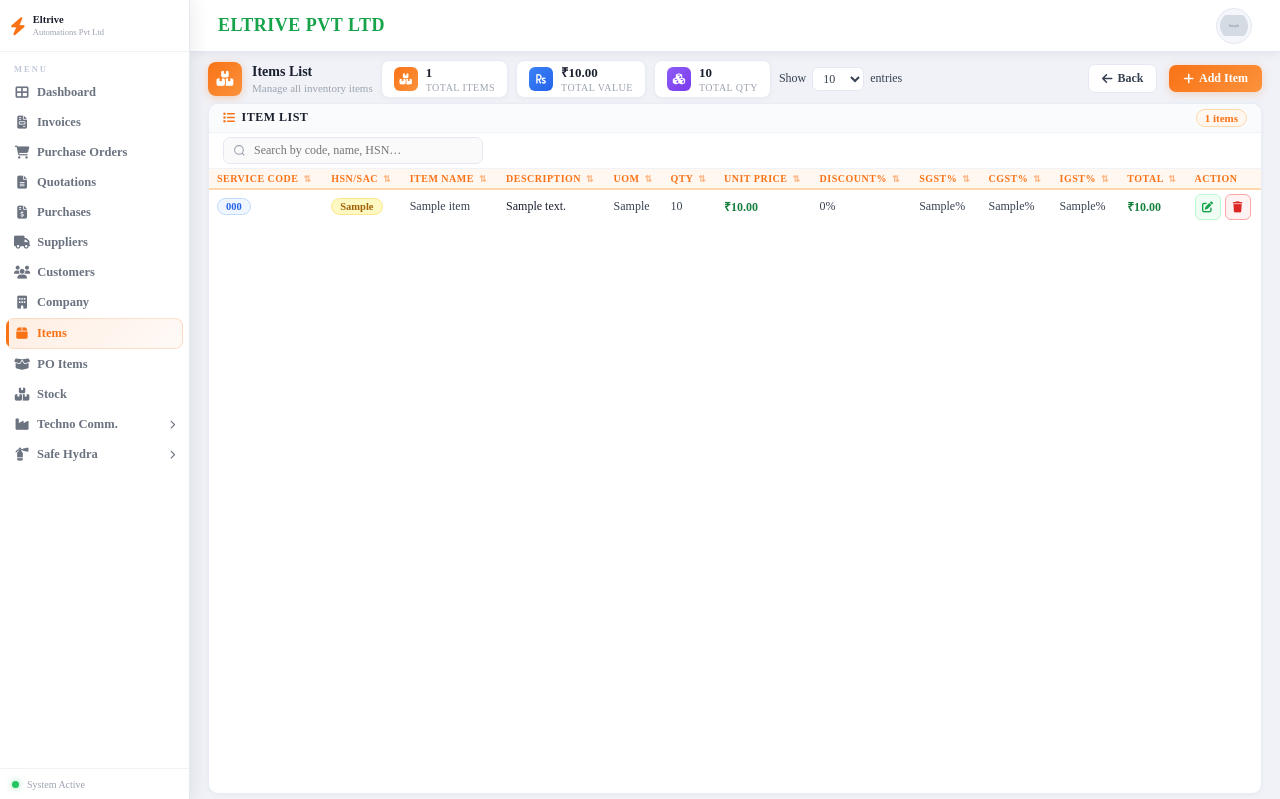
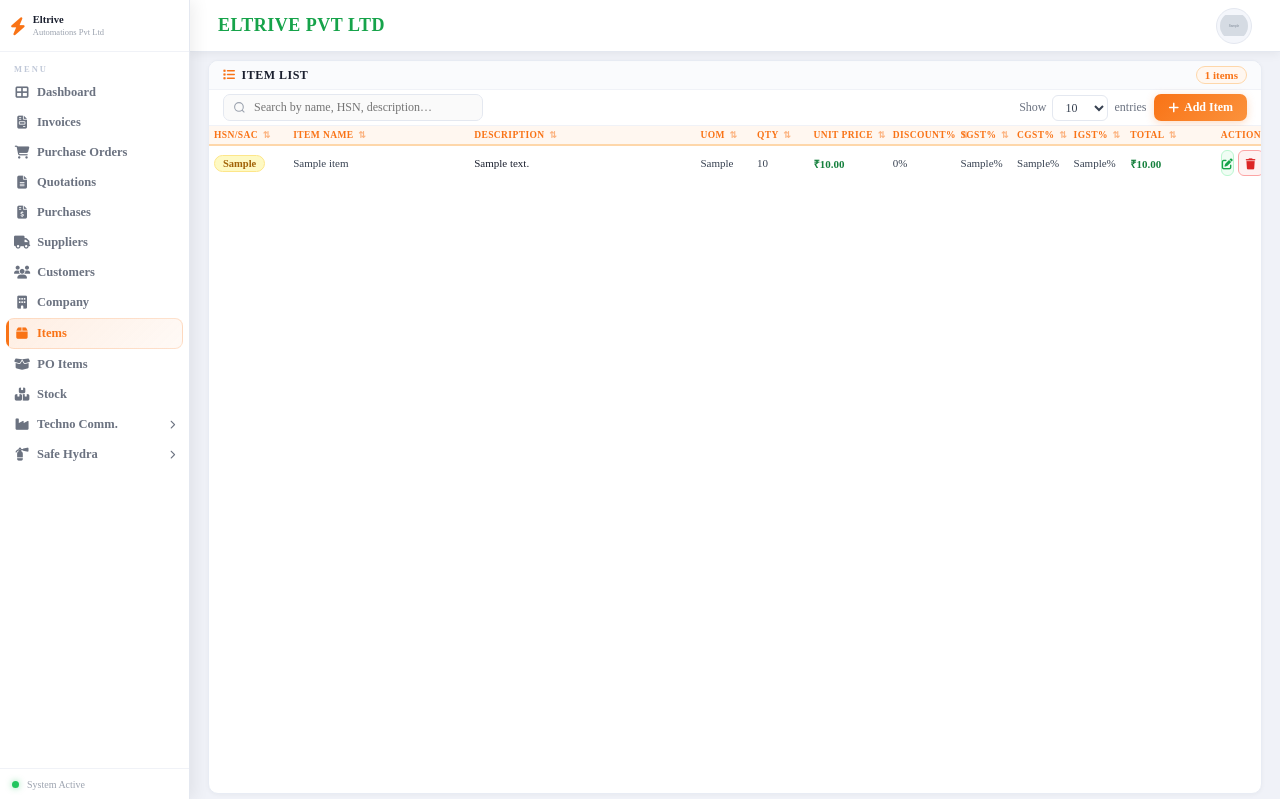
Before and after one commit to ELTRIVE/invoice, a PHP site: page /items_list.php in a window 1280 px wide. Shown: the top 799 px of the page. Run offline with PHP 8.4, Linux system fonts and the light colour scheme; tables that the repository leaves empty or names only in its code hold one stand-in row (values such as "Sample post"); grey boxes marked "Sample" are stand-in pictures.

Commit message:
Enhance PO items page with live search functionality and improve table layout for better usability

```diff
--- a/items_list.php
+++ b/items_list.php
@@ -10,17 +10,26 @@ if ($_SERVER['REQUEST_METHOD'] === 'POST' && isset($_POST['delete_id'])) {
 }
 
 // Pagination
+$_q = trim((string)($_GET['q'] ?? ''));
 $_perPageRaw = isset($_GET['per_page']) ? (int)$_GET['per_page'] : 10;
 $perPage = in_array($_perPageRaw, [10,25,50,100]) ? $_perPageRaw : 10;
 $page = max(1, (int)($_GET['page'] ?? 1));
-$totalItems = (int)$pdo->query("SELECT COUNT(*) FROM items")->fetchColumn();
+$where = '';
+$params = [];
+if ($_q !== '') {
+    $where = "WHERE hsn_sac LIKE :q OR item_name LIKE :q OR material_description LIKE :q OR uom LIKE :q";
+    $params[':q'] = '%' . $_q . '%';
+}
+$countStmt = $pdo->prepare("SELECT COUNT(*) FROM items $where");
+$countStmt->execute($params);
+$totalItems = (int)$countStmt->fetchColumn();
 $totalPages = max(1, ceil($totalItems / $perPage));
 $page = min($page, $totalPages);
 $offset = ($page - 1) * $perPage;
 
 // Fetch paginated items
-$stmt = $pdo->prepare("SELECT * FROM items ORDER BY id DESC LIMIT $perPage OFFSET $offset");
-$stmt->execute();
+$stmt = $pdo->prepare("SELECT * FROM items $where ORDER BY id DESC LIMIT $perPage OFFSET $offset");
+$stmt->execute($params);
 $items = $stmt->fetchAll(PDO::FETCH_ASSOC);
 
 // All items for summary totals
@@ -39,25 +48,8 @@ $allItems = $pdo->query("SELECT total, qty FROM items")->fetchAll(PDO::FETCH_ASS
 body{font-family:'Segoe UI',system-ui,sans-serif;background:#f0f2f8;color:#1a1f2e;font-size:13px;}
 .content{margin-left:220px;padding:58px 18px 6px 18px;min-height:100vh;display:flex;flex-direction:column;background:#f0f2f8}
 
-/* PAGE HEADER */
-.page-header{display:flex;align-items:center;justify-content:space-between;margin-bottom:5px}
-.page-header-left{display:flex;align-items:center;gap:10px}
-.page-icon{width:34px;height:34px;background:linear-gradient(135deg,#f97316,#fb923c);border-radius:8px;display:flex;align-items:center;justify-content:center;color:#fff;font-size:15px;box-shadow:0 2px 8px rgba(249,115,22,.3);flex-shrink:0}
-.page-title{font-size:14px;font-weight:800;color:#1a1f2e;line-height:1.2}
-.page-sub{font-size:11px;color:#9ca3af;margin-top:1px}
-
-/* BUTTONS */
 .btn-add{display:inline-flex;align-items:center;gap:5px;padding:6px 14px;background:linear-gradient(135deg,#f97316,#fb923c);color:#fff;border:none;border-radius:7px;font-size:12px;font-weight:700;text-decoration:none;cursor:pointer;transition:all .2s;box-shadow:0 2px 8px rgba(249,115,22,.25)}
 .btn-add:hover{transform:translateY(-1px);box-shadow:0 4px 14px rgba(249,115,22,.35)}
-.btn-back{display:inline-flex;align-items:center;gap:5px;padding:6px 13px;background:#fff;border:1.5px solid #e4e8f0;border-radius:7px;font-size:12px;font-weight:600;color:#374151;text-decoration:none;transition:all .2s;margin-right:6px}
-.btn-back:hover{border-color:#f97316;color:#f97316;background:#fff7f0}
-
-/* SUMMARY CARDS */
-.summary-row{display:flex;align-items:center;gap:8px;margin-bottom:5px;flex-wrap:nowrap}
-.summary-card{background:#fff;border-radius:8px;border:1px solid #e8ecf4;padding:4px 12px;display:flex;align-items:center;gap:8px;box-shadow:0 1px 4px rgba(0,0,0,.04)}
-.summary-icon{width:24px;height:24px;border-radius:6px;display:flex;align-items:center;justify-content:center;font-size:11px;color:#fff;flex-shrink:0}
-.summary-num{font-size:13px;font-weight:800;color:#1a1f2e;line-height:1.2}
-.summary-label{font-size:10px;color:#9ca3af;margin-top:1px;text-transform:uppercase;letter-spacing:.5px}
 
 /* TABLE CARD */
 .table-card{background:#fff;border-radius:10px;border:1px solid #e8ecf4;box-shadow:0 1px 4px rgba(0,0,0,.04);overflow:hidden;flex:1;display:flex;flex-direction:column;}
@@ -74,13 +66,13 @@ body{font-family:'Segoe UI',system-ui,sans-serif;background:#f0f2f8;color:#1a1f2
 .show-entries select:focus{border-color:#f97316}
 
 /* TABLE */
-.table-wrap{overflow-x:auto;flex:1}
-table{width:100%;border-collapse:collapse;font-size:12px}
+.table-wrap{overflow-x:hidden;flex:1}
+table{width:100%;border-collapse:collapse;font-size:11px;table-layout:fixed}
 thead tr{background:#fff7f0}
-th{padding:4px 8px;text-align:left;font-size:10px;font-weight:700;text-transform:uppercase;letter-spacing:.5px;color:#f97316;border-bottom:2px solid #fed7aa;white-space:nowrap;cursor:pointer;user-select:none}
+th{padding:4px 5px;text-align:left;font-size:9.5px;font-weight:700;text-transform:uppercase;letter-spacing:.4px;color:#f97316;border-bottom:2px solid #fed7aa;white-space:nowrap;cursor:pointer;user-select:none}
 th:hover{background:#ffeedd;color:#ea6c00}
 .sort-icon{font-size:9px;opacity:.5;margin-left:2px}
-td{padding:4px 8px;border-bottom:1px solid #f1f5f9;color:#374151;vertical-align:middle}
+td{padding:4px 5px;border-bottom:1px solid #f1f5f9;color:#374151;vertical-align:middle;white-space:nowrap;overflow:hidden;text-overflow:ellipsis}
 tr:last-child td{border-bottom:none}
 tbody tr:hover td{background:#fff7f0}
 
@@ -98,6 +90,7 @@ tbody tr:hover td{background:#fff7f0}
 .btn-delete{display:inline-flex;align-items:center;justify-content:center;width:26px;height:26px;background:#fef2f2;border:1px solid #fca5a5;border-radius:6px;color:#dc2626;cursor:pointer;font-size:11px;transition:all .2s}
 .btn-delete:hover{background:#dc2626;color:#fff}
 .action-cell{display:flex;gap:4px;align-items:center}
+.col-item,.col-desc{white-space:normal;overflow:visible;text-overflow:clip}
 
 /* EMPTY STATE */
 .empty-state{text-align:center;padding:40px 20px;color:#9ca3af}
@@ -114,7 +107,7 @@ tbody tr:hover td{background:#fff7f0}
 .pagination span.disabled{border-color:#e4e8f0;color:#d1d5db;background:#fafafa;cursor:default}
 
 ::-webkit-scrollbar{width:4px;height:4px}::-webkit-scrollbar-thumb{background:#e2e8f0;border-radius:99px}
-@media(max-width:768px){.content{margin-left:0;padding:60px 10px 16px}.summary-row{grid-template-columns:1fr}}
+@media(max-width:768px){.content{margin-left:0;padding:60px 10px 16px}}
 </style>
 </head>
 <body>
@@ -124,67 +117,6 @@ tbody tr:hover td{background:#fff7f0}
 
 <div class="content">
 
-    <!-- TOP ROW: Header + Summary Cards + Per Page + Buttons -->
-    <div style="display:flex;align-items:center;gap:8px;margin-bottom:5px;flex-wrap:nowrap">
-        <!-- Page Icon + Title -->
-        <div style="display:flex;align-items:center;gap:10px;flex-shrink:0">
-            <div class="page-icon"><i class="fas fa-boxes"></i></div>
-            <div>
-                <div class="page-title">Items List</div>
-                <div class="page-sub">Manage all inventory items</div>
-            </div>
-        </div>
-
-        <!-- Summary Cards -->
-        <div class="summary-card" style="flex-shrink:0">
-            <div class="summary-icon" style="background:linear-gradient(135deg,#f97316,#fb923c)">
-                <i class="fas fa-boxes"></i>
-            </div>
-            <div>
-                <div class="summary-num"><?= $totalItems ?></div>
-                <div class="summary-label">Total Items</div>
-            </div>
-        </div>
-        <div class="summary-card" style="flex-shrink:0">
-            <div class="summary-icon" style="background:linear-gradient(135deg,#3b82f6,#2563eb)">
-                <i class="fas fa-rupee-sign"></i>
-            </div>
-            <div>
-                <div class="summary-num">₹<?= number_format(array_sum(array_column($allItems, 'total')), 2) ?></div>
-                <div class="summary-label">Total Value</div>
-            </div>
-        </div>
-        <div class="summary-card" style="flex-shrink:0">
-            <div class="summary-icon" style="background:linear-gradient(135deg,#8b5cf6,#7c3aed)">
-                <i class="fas fa-cubes"></i>
-            </div>
-            <div>
-                <div class="summary-num"><?= number_format(array_sum(array_column($allItems, 'qty')), 0) ?></div>
-                <div class="summary-label">Total Qty</div>
-            </div>
-        </div>
-
-        <!-- Per Page -->
-        <div style="display:flex;align-items:center;gap:6px;font-size:12px;color:#374151;flex-shrink:0">Show
-            <select id="perPageSelect" onchange="changePerPage(this.value)" style="padding:3px 6px;border:1.5px solid #e4e8f0;border-radius:6px;font-size:12px;font-family:inherit;cursor:pointer;background:#fff;color:#374151;outline:none">
-                <option value="10" <?= $perPage==10?'selected':'' ?>>10</option>
-                <option value="25" <?= $perPage==25?'selected':'' ?>>25</option>
-                <option value="50" <?= $perPage==50?'selected':'' ?>>50</option>
-                <option value="100" <?= $perPage==100?'selected':'' ?>>100</option>
-            </select>
-            entries
-        </div>
-
-        <!-- Spacer -->
-        <div style="flex:1"></div>
-
-        <!-- Buttons -->
-        <div style="display:flex;align-items:center;gap:6px;flex-shrink:0">
-            <a href="javascript:history.back()" class="btn-back"><i class="fas fa-arrow-left"></i> Back</a>
-            <a href="add_stock.php" class="btn-add"><i class="fas fa-plus"></i> Add Item</a>
-        </div>
-    </div>
-
     <!-- TABLE CARD -->
     <div class="table-card">
         <div class="table-card-header">
@@ -193,7 +125,23 @@ tbody tr:hover td{background:#fff7f0}
         </div>
 
         <div class="controls-row">
-            <input type="text" class="search-input" id="searchInput" placeholder="Search by code, name, HSN…">
+            <form method="get" style="display:flex;align-items:center;gap:8px;flex-wrap:wrap;">
+                <input id="searchInput" class="search-input" type="text" name="q" placeholder="Search by name, HSN, description…" value="<?= htmlspecialchars($_q) ?>">
+                <input type="hidden" name="per_page" value="<?= $perPage ?>">
+                <button type="submit" style="display:none"></button>
+            </form>
+            <div style="display:flex;align-items:center;gap:8px;">
+                <div class="show-entries">Show
+                    <select id="perPageSelect" onchange="changePerPage(this.value)">
+                        <option value="10" <?= $perPage==10?'selected':'' ?>>10</option>
+                        <option value="25" <?= $perPage==25?'selected':'' ?>>25</option>
+                        <option value="50" <?= $perPage==50?'selected':'' ?>>50</option>
+                        <option value="100" <?= $perPage==100?'selected':'' ?>>100</option>
+                    </select>
+                    entries
+                </div>
+                <a href="add_stock.php" class="btn-add"><i class="fas fa-plus"></i> Add Item</a>
+            </div>
         </div>
 
         <div class="table-wrap">
@@ -204,30 +152,42 @@ tbody tr:hover td{background:#fff7f0}
             </div>
             <?php else: ?>
             <table id="itemsTable">
+                <colgroup>
+                    <col style="width:7%">
+                    <col style="width:16%">
+                    <col style="width:20%">
+                    <col style="width:5%">
+                    <col style="width:5%">
+                    <col style="width:7%">
+                    <col style="width:6%">
+                    <col style="width:5%">
+                    <col style="width:5%">
+                    <col style="width:5%">
+                    <col style="width:8%">
+                    <col style="width:4%">
+                </colgroup>
                 <thead>
                     <tr>
-                        <th onclick="sortTable(0)" style="cursor:pointer;user-select:none">Service Code <span class="sort-icon" data-col="0">⇅</span></th>
-                        <th onclick="sortTable(1)" style="cursor:pointer;user-select:none">HSN/SAC <span class="sort-icon" data-col="1">⇅</span></th>
-                        <th onclick="sortTable(2)" style="cursor:pointer;user-select:none">Item name <span class="sort-icon" data-col="2">⇅</span></th>
-                        <th onclick="sortTable(3)" style="cursor:pointer;user-select:none">Description <span class="sort-icon" data-col="3">⇅</span></th>
-                        <th onclick="sortTable(4)" style="cursor:pointer;user-select:none">UOM <span class="sort-icon" data-col="4">⇅</span></th>
-                        <th onclick="sortTable(5)" style="cursor:pointer;user-select:none">Qty <span class="sort-icon" data-col="5">⇅</span></th>
-                        <th onclick="sortTable(6)" style="cursor:pointer;user-select:none">Unit Price <span class="sort-icon" data-col="6">⇅</span></th>
-                        <th onclick="sortTable(7)" style="cursor:pointer;user-select:none">Discount% <span class="sort-icon" data-col="7">⇅</span></th>
-                        <th onclick="sortTable(8)" style="cursor:pointer;user-select:none">SGST% <span class="sort-icon" data-col="8">⇅</span></th>
-                        <th onclick="sortTable(9)" style="cursor:pointer;user-select:none">CGST% <span class="sort-icon" data-col="9">⇅</span></th>
-                        <th onclick="sortTable(10)" style="cursor:pointer;user-select:none">IGST% <span class="sort-icon" data-col="10">⇅</span></th>
-                        <th onclick="sortTable(11)" style="cursor:pointer;user-select:none">Total <span class="sort-icon" data-col="11">⇅</span></th>
+                        <th onclick="sortTable(0)" style="cursor:pointer;user-select:none">HSN/SAC <span class="sort-icon" data-col="0">⇅</span></th>
+                        <th onclick="sortTable(1)" style="cursor:pointer;user-select:none">Item name <span class="sort-icon" data-col="1">⇅</span></th>
+                        <th onclick="sortTable(2)" style="cursor:pointer;user-select:none">Description <span class="sort-icon" data-col="2">⇅</span></th>
+                        <th onclick="sortTable(3)" style="cursor:pointer;user-select:none">UOM <span class="sort-icon" data-col="3">⇅</span></th>
+                        <th onclick="sortTable(4)" style="cursor:pointer;user-select:none">Qty <span class="sort-icon" data-col="4">⇅</span></th>
+                        <th onclick="sortTable(5)" style="cursor:pointer;user-select:none">Unit Price <span class="sort-icon" data-col="5">⇅</span></th>
+                        <th onclick="sortTable(6)" style="cursor:pointer;user-select:none">Discount% <span class="sort-icon" data-col="6">⇅</span></th>
+                        <th onclick="sortTable(7)" style="cursor:pointer;user-select:none">SGST% <span class="sort-icon" data-col="7">⇅</span></th>
+                        <th onclick="sortTable(8)" style="cursor:pointer;user-select:none">CGST% <span class="sort-icon" data-col="8">⇅</span></th>
+                        <th onclick="sortTable(9)" style="cursor:pointer;user-select:none">IGST% <span class="sort-icon" data-col="9">⇅</span></th>
+                        <th onclick="sortTable(10)" style="cursor:pointer;user-select:none">Total <span class="sort-icon" data-col="10">⇅</span></th>
                         <th>Action</th>
                     </tr>
                 </thead>
                 <tbody>
                 <?php foreach ($items as $i => $item): ?>
                 <tr>
-                    <td><span class="badge badge-code"><?= htmlspecialchars($item['service_code'] ?? '-') ?></span></td>
                     <td><span class="badge badge-hsn"><?= htmlspecialchars($item['hsn_sac'] ?? '-') ?></span></td>
-                    <td style="max-width:220px;white-space:normal"><?= htmlspecialchars($item['item_name'] ?? '-') ?></td>
-                    <td style="font-weight:400;color:#1a1f2e"><?= htmlspecialchars($item['material_description'] ?? '-') ?></td>
+                    <td class="col-item"><?= htmlspecialchars($item['item_name'] ?? '-') ?></td>
+                    <td class="col-desc" style="font-weight:400;color:#1a1f2e"><?= htmlspecialchars($item['material_description'] ?? '-') ?></td>
                     <td><?= htmlspecialchars($item['uom'] ?? '-') ?></td>
                     <td><?= htmlspecialchars($item['qty'] ?? 0) ?></td>
                     <td class="amount-cell">₹<?= number_format($item['unit_price'] ?? 0, 2) ?></td>
@@ -285,14 +245,6 @@ tbody tr:hover td{background:#fff7f0}
 </div>
 
 <script>
-// Search
-document.getElementById('searchInput').addEventListener('input', function() {
-    const q = this.value.toLowerCase();
-    document.querySelectorAll('#itemsTable tbody tr').forEach(row => {
-        row.style.display = row.textContent.toLowerCase().includes(q) ? '' : 'none';
-    });
-});
-
 // Per-page
 function changePerPage(val) {
     const url = new URL(window.location.href);
@@ -330,6 +282,26 @@ function sortTable(col) {
 
     rows.forEach(r => tbody.appendChild(r));
 }
+
+// Live global search (server-side across all pages)
+const searchInput = document.getElementById('searchInput');
+if (searchInput) {
+    let searchTimer;
+    const currentQ = new URL(window.location.href).searchParams.get('q') || '';
+    searchInput.addEventListener('input', function () {
+        clearTimeout(searchTimer);
+        searchTimer = setTimeout(() => {
+            const url = new URL(window.location.href);
+            const val = this.value.trim();
+            if (val === currentQ) return;
+            if (val) url.searchParams.set('q', val);
+            else url.searchParams.delete('q');
+            url.searchParams.set('per_page', document.getElementById('perPageSelect')?.value || '<?= $perPage ?>');
+            url.searchParams.set('page', '1');
+            window.location.href = url.toString();
+        }, 700);
+    });
+}
 </script>
 </body>
 </html>
--- a/sidebar.php
+++ b/sidebar.php
@@ -278,7 +278,7 @@ body { font-family: 'Times New Roman', Times, serif !important; }
         </a>
 
         <a href="/invoice/po_items.php"
-           class="<?= in_array(basename($_SERVER['PHP_SELF']), ['po_items.php','edit_po_item.php'], true) ? 'active' : '' ?>">
+           class="<?= basename($_SERVER['PHP_SELF']) === 'po_items.php' ? 'active' : '' ?>">
             <i class="icon fas fa-box-open"></i>PO Items
         </a>
 
```
Also changed, not shown: po_items.php (+41 -8 lines).
